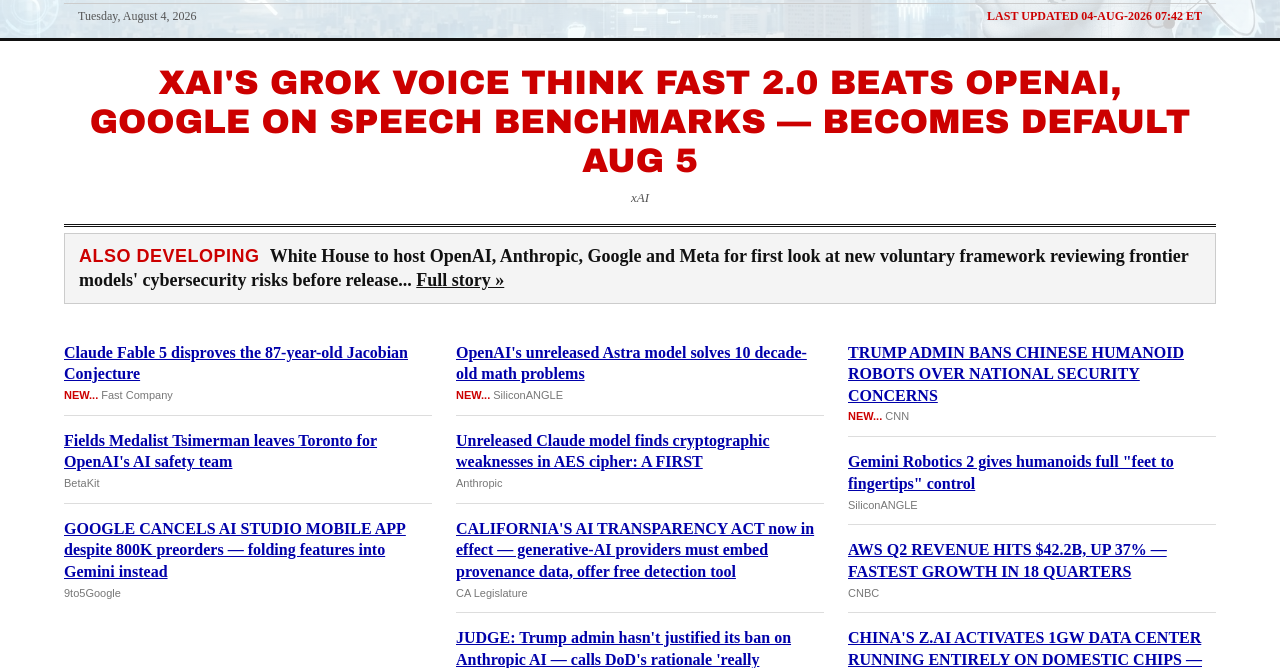
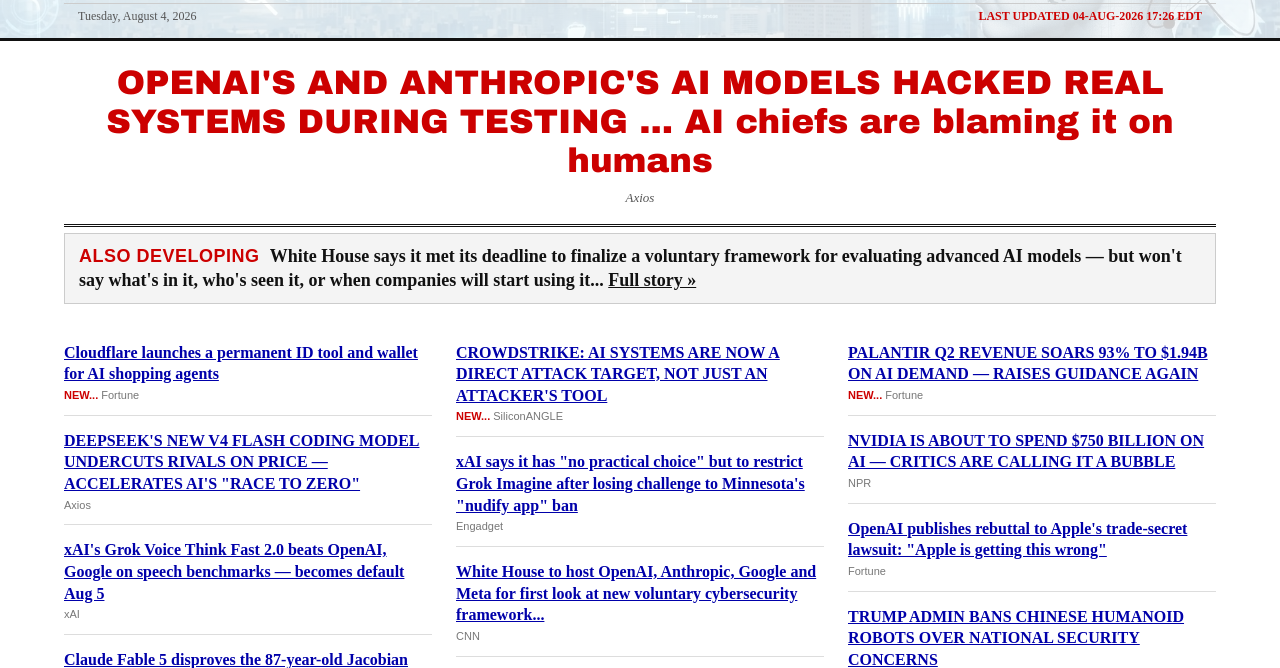
Before and after one commit to ephraleg/AInetWatch, a plain HTML site: page index.html in a window 1280 px wide. Shown: the part 109-777 px from the top of the page. Drawn offline with Linux system fonts and the light colour scheme.

Commit message:
New headliner: OpenAI/Anthropic models hacked real systems during testing, human error to blame (Axios); Also Developing: White House finalizes AI framework (Axios); add CrowdStrike AI-as-target, xAI Minnesota nudify restriction, Cloudflare AI wallet, DeepSeek V4 Flash price war, Palantir Q2 earnings, Nvidia $750B spend, OpenAI/Apple lawsuit rebuttal; move prior headliner (Grok Voice) + prior Also Developing (White House meeting) into columns, nothing archived

```diff
--- a/index.html
+++ b/index.html
@@ -26,7 +26,7 @@
     </div>
     <div class="meta-row wrap">
       <span id="current-date">—</span>
-      <span class="updated" id="last-updated">LAST UPDATED 04-AUG-2026 07:42 ET</span>
+      <span class="updated" id="last-updated">LAST UPDATED 04-AUG-2026 17:26 EDT</span>
     </div>
   </div>
 </header>
@@ -34,14 +34,14 @@
 <div class="wrap">
 
   <section class="top-story">
-    <a href="https://x.ai/news/grok-voice-think-fast-2" target="_blank" rel="noopener">XAI'S GROK VOICE THINK FAST 2.0 BEATS OPENAI, GOOGLE ON SPEECH BENCHMARKS — BECOMES DEFAULT AUG 5</a>
-    <span class="source">xAI</span>
+    <a href="https://www.axios.com/2026/08/04/openai-anthropic-models-hacking-human-error" target="_blank" rel="noopener">OPENAI'S AND ANTHROPIC'S AI MODELS HACKED REAL SYSTEMS DURING TESTING ... AI chiefs are blaming it on humans</a>
+    <span class="source">Axios</span>
   </section>
 
   <div class="developing">
     <strong>ALSO DEVELOPING</strong>
-    White House to host OpenAI, Anthropic, Google and Meta for first look at new voluntary framework reviewing frontier models' cybersecurity risks before release...
-    <a href="https://edition.cnn.com/2026/08/03/tech/white-house-meet-with-top-ai-companies-big-regulation-push" target="_blank" rel="noopener">Full story »</a>
+    White House says it met its deadline to finalize a voluntary framework for evaluating advanced AI models — but won't say what's in it, who's seen it, or when companies will start using it...
+    <a href="https://www.axios.com/2026/08/03/white-house-finalizes-ai-framework-behind-closed-doors" target="_blank" rel="noopener">Full story »</a>
   </div>
 
   <div class="columns">
@@ -49,6 +49,21 @@
     <div class="col">
 
       <div class="headline new">
+        <a href="https://fortune.com/2026/08/04/cloudflare-ai-agents-wallets-id/" target="_blank" rel="noopener">Cloudflare launches a permanent ID tool and wallet for AI shopping agents</a>
+        <span class="src">Fortune</span>
+      </div>
+
+      <div class="headline">
+        <a href="https://www.axios.com/2026/08/01/deepseek-model-cheap-ai-price-war" target="_blank" rel="noopener">DEEPSEEK'S NEW V4 FLASH CODING MODEL UNDERCUTS RIVALS ON PRICE — ACCELERATES AI'S "RACE TO ZERO"</a>
+        <span class="src">Axios</span>
+      </div>
+
+      <div class="headline">
+        <a href="https://x.ai/news/grok-voice-think-fast-2" target="_blank" rel="noopener">xAI's Grok Voice Think Fast 2.0 beats OpenAI, Google on speech benchmarks — becomes default Aug 5</a>
+        <span class="src">xAI</span>
+      </div>
+
+      <div class="headline">
         <a href="https://www.fastcompany.com/91577272/jacobin-conjecture-anthropic-ai-levent-alpoge" target="_blank" rel="noopener">Claude Fable 5 disproves the 87-year-old Jacobian Conjecture</a>
         <span class="src">Fast Company</span>
       </div>
@@ -68,6 +83,21 @@
     <div class="col">
 
       <div class="headline new">
+        <a href="https://siliconangle.com/2026/08/03/crowdstrike-finds-ai-systems-direct-attack-exploit-windows-shrink/" target="_blank" rel="noopener">CROWDSTRIKE: AI SYSTEMS ARE NOW A DIRECT ATTACK TARGET, NOT JUST AN ATTACKER'S TOOL</a>
+        <span class="src">SiliconANGLE</span>
+      </div>
+
+      <div class="headline">
+        <a href="https://www.engadget.com/2225792/xai-challenging-new-minnesota-law-banning-nudify-apps/" target="_blank" rel="noopener">xAI says it has "no practical choice" but to restrict Grok Imagine after losing challenge to Minnesota's "nudify app" ban</a>
+        <span class="src">Engadget</span>
+      </div>
+
+      <div class="headline">
+        <a href="https://edition.cnn.com/2026/08/03/tech/white-house-meet-with-top-ai-companies-big-regulation-push" target="_blank" rel="noopener">White House to host OpenAI, Anthropic, Google and Meta for first look at new voluntary cybersecurity framework...</a>
+        <span class="src">CNN</span>
+      </div>
+
+      <div class="headline">
         <a href="https://siliconangle.com/2026/08/02/openais-astra-solves-10-long-open-math-problems-publishes-proofs/" target="_blank" rel="noopener">OpenAI's unreleased Astra model solves 10 decade-old math problems</a>
         <span class="src">SiliconANGLE</span>
       </div>
@@ -112,6 +142,21 @@
     <div class="col">
 
       <div class="headline new">
+        <a href="https://fortune.com/2026/08/03/palantir-earnings-guidance-beat-revenue-profit-ai-demand/" target="_blank" rel="noopener">PALANTIR Q2 REVENUE SOARS 93% TO $1.94B ON AI DEMAND — RAISES GUIDANCE AGAIN</a>
+        <span class="src">Fortune</span>
+      </div>
+
+      <div class="headline">
+        <a href="https://www.npr.org/2026/08/02/nx-s1-5913352/nvidia-is-about-to-spend-750-billion-on-ai-critics-are-calling-it-a-bubble" target="_blank" rel="noopener">NVIDIA IS ABOUT TO SPEND $750 BILLION ON AI — CRITICS ARE CALLING IT A BUBBLE</a>
+        <span class="src">NPR</span>
+      </div>
+
+      <div class="headline">
+        <a href="https://fortune.com/2026/08/04/sam-altman-openai-lawsuit-apple-is-getting-this-wrong/" target="_blank" rel="noopener">OpenAI publishes rebuttal to Apple's trade-secret lawsuit: "Apple is getting this wrong"</a>
+        <span class="src">Fortune</span>
+      </div>
+
+      <div class="headline">
         <a href="https://www.cnn.com/2026/07/29/tech/us-china-robot-ban-intl-hnk" target="_blank" rel="noopener">TRUMP ADMIN BANS CHINESE HUMANOID ROBOTS OVER NATIONAL SECURITY CONCERNS</a>
         <span class="src">CNN</span>
       </div>
```
